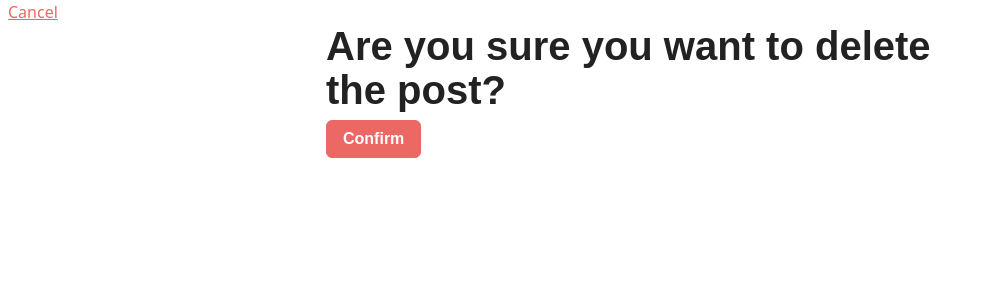
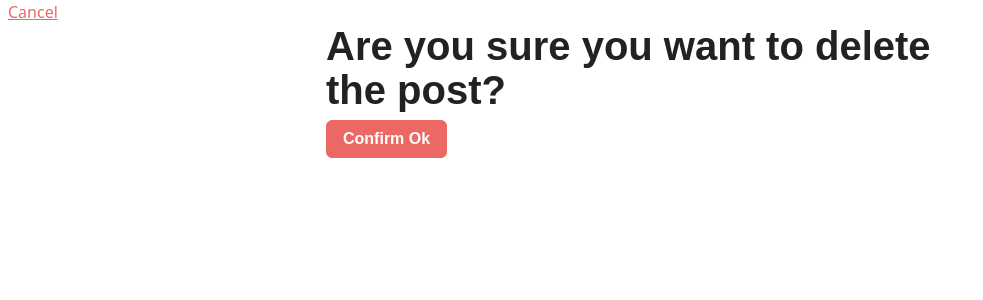
Before and after one commit to Ateeq079/blog_app, a Django app: template blog/templates/blog/blog_delete.html in a window 1280 px wide. Shown: the part 59-359 px from the top of the page, without its empty margins (0-983 px from the left). Run offline with Django 5.2, Linux system fonts and the light colour scheme; the template is opened without the code that fills it, so the values that code supplies are empty; some web fonts are replaced.

Commit message:
test branch

```diff
--- a/blog/templates/blog/blog_delete.html
+++ b/blog/templates/blog/blog_delete.html
@@ -10,7 +10,7 @@
         <h1>Are you sure you want to delete the post?</h1>
         <form action="" method='POST'>
         {% csrf_token %}
-        <button class="btn btn-primary" type='submit' >Confirm</button>
+        <button class="btn btn-primary" type='submit' >Confirm Ok</button>
         </form>
     </div>
 </div>
```
